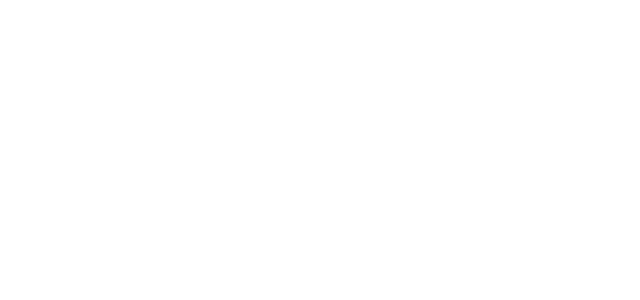
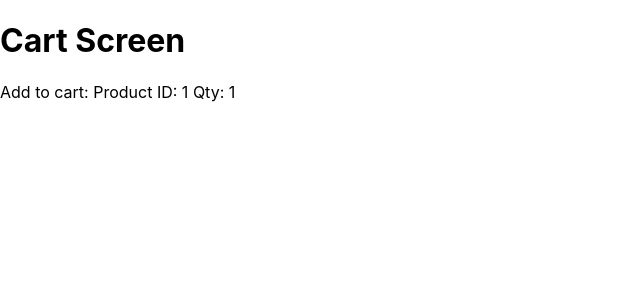
Before and after one commit to abhi9-hash/E-commerce-web-app, a React (Create React App) app: page /cart/1 in a window 1280 px wide. Shown: the top 300 px of the page, without its empty margins (0-640 px from the left). Built offline with nearby package versions, Linux system fonts and the light colour scheme.

Commit message:
implemented "add to cart " functionality
implemented "add to cart " functionality on product screen , also added quantity seletion

```diff
--- a/src/App.js
+++ b/src/App.js
@@ -4,13 +4,15 @@
 import {BrowserRouter,Route} from 'react-router-dom'
 //import {browserHistory} from 'react-dom'
 import Productscreen from './screens/Productscreen';
+import cartScreen from './screens/cartScreen';
 
 function App() {
   return (
     <BrowserRouter >
     <div className="App">
+    <Route path="/cart/:id" component={cartScreen}/>
     <Route path="/products/:id" component={Productscreen}/>
-      <Route path="/" component={Home} exact/>
+    <Route path="/" component={Home} exact/>
     </div>
     </BrowserRouter>
   );
--- a/src/screens/Productscreen.css
+++ b/src/screens/Productscreen.css
@@ -30,17 +30,17 @@
     justify-content: space-evenly;
 }
 
-.Productinfo2>p ,.Productinfo1>p{
+.Productinfo2>p ,.Productinfo1>p,.Productinfo1>.qtyinfo{
     display: flex;
     text-align: center;
+    align-items: center;
 
 }
-.Productinfo2>button{
+.qtyinfo>button{
+    margin-left: 5px;
     cursor: pointer;
     font-family: Arial, Helvetica, sans-serif;
     font-size: medium;
-    width: 40%;
-    height: 25px;
     text-align: center;
     background-color: rgb(224, 224, 87);
 }
--- a/src/screens/Productscreen.js
+++ b/src/screens/Productscreen.js
@@ -1,4 +1,4 @@
-import React, { useEffect } from 'react'
+import React, { useEffect, useState } from 'react'
 import {Link} from 'react-router-dom'
 import Header from '../components/Header';
 import './Productscreen.css'
@@ -11,6 +11,7 @@
 
     const dispatch= useDispatch();
     const id= props.match.params.id;
+    const [qty, setQty] = useState(1);
 
     useEffect(()=>{
         dispatch(DetailsProduct(id));
@@ -18,6 +19,10 @@
 
     const productDetails = useSelector(state=>state.productDetails);
     const { Loading, Error, Product } = productDetails;
+
+    const addToCartHandler = () => {
+        props.history.push(`/cart/${id}?qty=${qty}`);
+    }
 
 
 
@@ -54,7 +59,30 @@
 
              <div className="Productinfo2">
                  <p>Rs. <b>{Product.price}</b></p>
-                 <button ><b>Add To Cart</b></button>
+                 {Product.stock > 0 && (
+                    <div className="qtyinfo">
+                        Qty:
+                            <select
+                              value={qty}
+                              onChange={(e) => setQty(e.target.value)}
+                            >
+                              {[...Array(Product.stock).keys()].map(
+                                (x) => (
+                                  <option key={x + 1} value={x + 1}>
+                                    {x + 1}
+                                  </option>
+                                )
+                              )}
+                            </select>
+
+
+                        <button
+                          onClick={addToCartHandler}
+                        >
+                          Add to Cart
+                        </button>
+                      </div>
+                  )}
                  <p>Ratings {Array(Product.rating).fill().map((_,i)=>(<div>⭐</div>))}</p>
              </div>
              </div>
--- /dev/null
+++ b/src/screens/cartScreen.js
@@ -0,0 +1,16 @@
+import React from 'react'
+
+function cartScreen(props) {
+    const id=props.match.params.id;
+    const Qty=props.location.search?
+    Number(props.location.search.split('=')[1]):1
+    return (
+        <div>
+            <h1>Cart Screen</h1>
+            <p>Add to cart: Product ID: {id} Qty: {Qty}</p>
+
+        </div>
+    )
+}
+
+export default cartScreen
--- a/src/screens/reducers/productReducers.js
+++ b/src/screens/reducers/productReducers.js
@@ -1,6 +1,6 @@
-import {PRODUCT_LIST_REQUEST,
+const {PRODUCT_LIST_REQUEST,
        PRODUCT_LIST_SUCCESS,
-       PRODUCT_LIST_FAIL} from  "../constants/productConstants"
+       PRODUCT_LIST_FAIL}  = require('../constants/productConstants')
 const {PRODUCT_DETAILS_REQUEST,PRODUCT_DETAILS_SUCCESS,PRODUCT_DETAILS_FAIL}= require('../constants/productConstants')
 export const productlistReducers=( state ={ Loading:true, Products: {} }, action)=> {
     switch(action.type){
```
Also changed, not shown: 1 other file (tests, documents, lock files or other folders).
